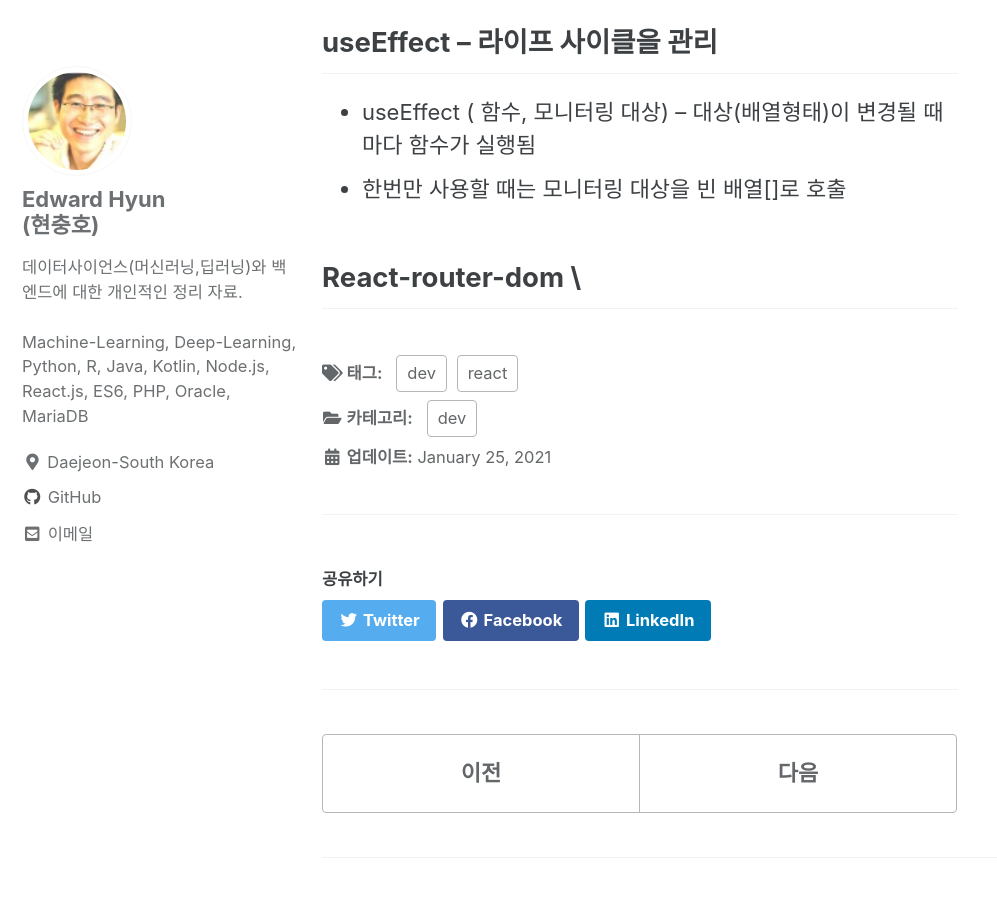
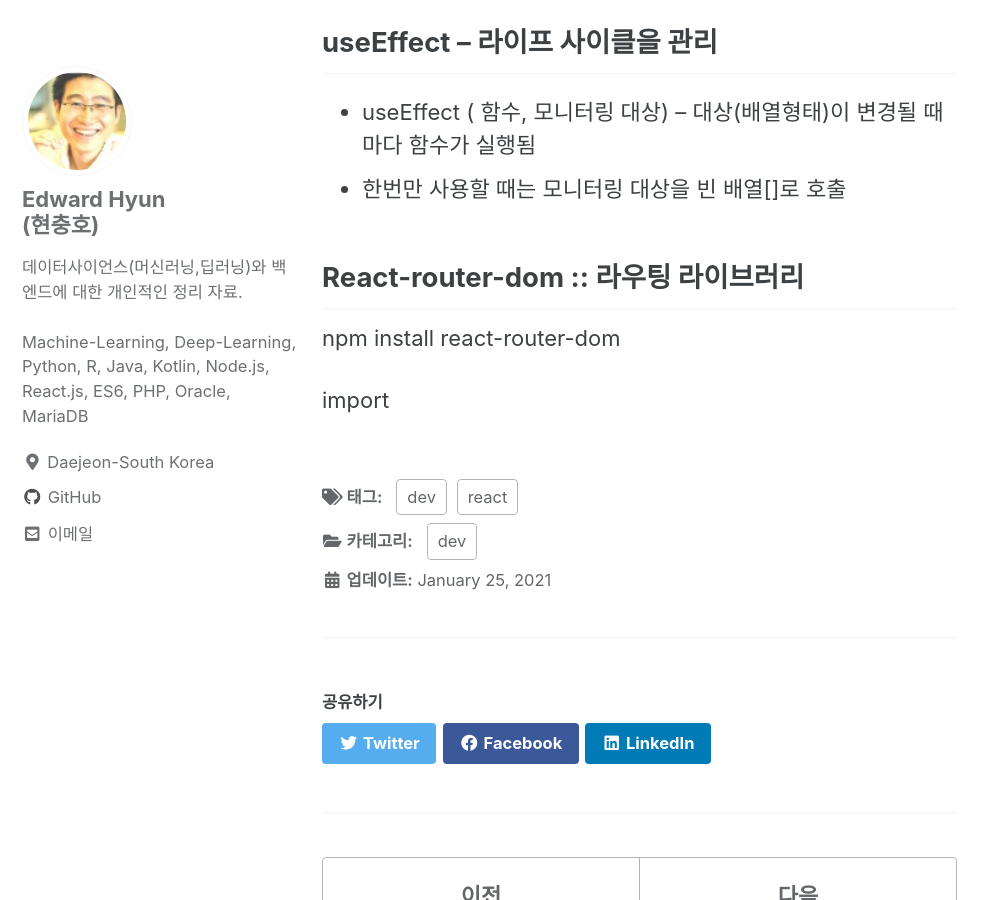
Before and after one commit to iamhch24/iamhch24.github.io, a Jekyll site: the page built from _posts/2021-01-25-[React].md, in a window 1280 px wide and 900 px high, scrolled down 3466 px. Shown: the whole window, without its empty margins (0-997 px from the left). Built offline with Jekyll 4.4.1, drawn with Linux system fonts in a browser that asks for light colours; cached includes are drawn as plain includes; some of the changed text lies outside the part shown.

Commit message:
_posts/2021-01-25-[React].md updated from https://stackedit.io/

```diff
--- a/_posts/2021-01-25-[React].md
+++ b/_posts/2021-01-25-[React].md
@@ -94,10 +94,13 @@ function ChildComponent(props){
 * useEffect ( 함수, 모니터링 대상) -- 대상(배열형태)이 변경될 때마다 함수가 실행됨
 * 한번만 사용할 때는 모니터링 대상을 빈 배열[]로 호출
 
-## React-router-dom \
+## React-router-dom :: 라우팅 라이브러리
+npm install react-router-dom
+
+import
 <!--stackedit_data:
-eyJoaXN0b3J5IjpbNjIzNTM5OTMsNDI5MDQ4MjAxLC00NzQxND
-A2MzksLTI1NzkyMTUxNiwxMTAxNDQ5NjkzLC0xNjQyNDMxMTg1
-LC0xNjY3MzQzNTY2LDEzMDY3ODUyOTYsLTE5NjE1OTY3OThdfQ
-==
+eyJoaXN0b3J5IjpbLTE5NTUxMDk0MjMsNDI5MDQ4MjAxLC00Nz
+QxNDA2MzksLTI1NzkyMTUxNiwxMTAxNDQ5NjkzLC0xNjQyNDMx
+MTg1LC0xNjY3MzQzNTY2LDEzMDY3ODUyOTYsLTE5NjE1OTY3OT
+hdfQ==
 -->
```
